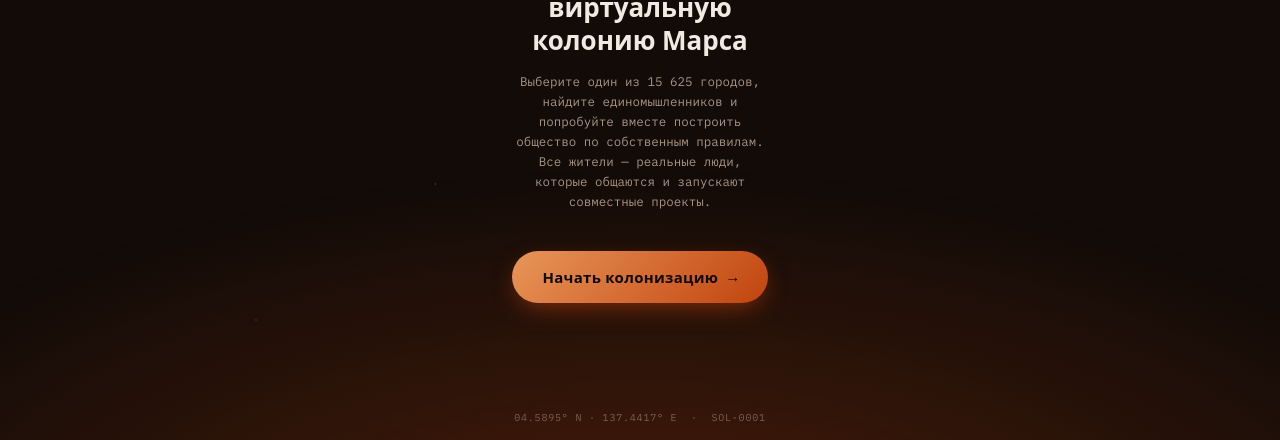
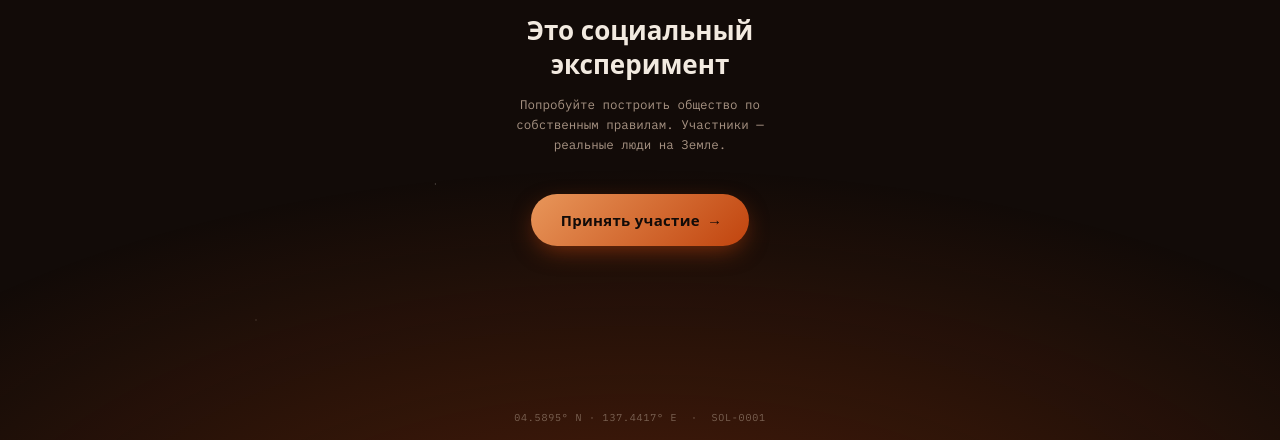
Before and after one commit to ph001player1-lab/mars-genesis-miniapp, a plain HTML site: page index.html in a window 1280 px wide. Shown: the part 360-800 px from the top of the page. Drawn offline with Linux system fonts and the light colour scheme.

Commit message:
Update index.html

```diff
--- a/index.html
+++ b/index.html
@@ -56,12 +56,12 @@
 
   <h1 class="wordmark">MARS <span>GENESIS</span></h1>
 
-  <p class="tagline">Добро пожаловать в<br/>виртуальную колонию Марса</p>
+  <p class="tagline">Это социальный эксперимент<br/> </p>
 
-  <p class="subtext">Выберите один из 15 625 городов, найдите единомышленников и попробуйте вместе построить общество по собственным правилам. Все жители — реальные люди, которые общаются и запускают совместные проекты.</p>
+  <p class="subtext">Попробуйте построить общество по собственным правилам. Участники — реальные люди на Земле.</p>
 
   <button id="start-btn" class="start-btn" type="button">
-    <span class="start-btn__label">Начать колонизацию</span>
+    <span class="start-btn__label">Принять участие</span>
     <span class="start-btn__glyph" aria-hidden="true">→</span>
   </button>
 
```
